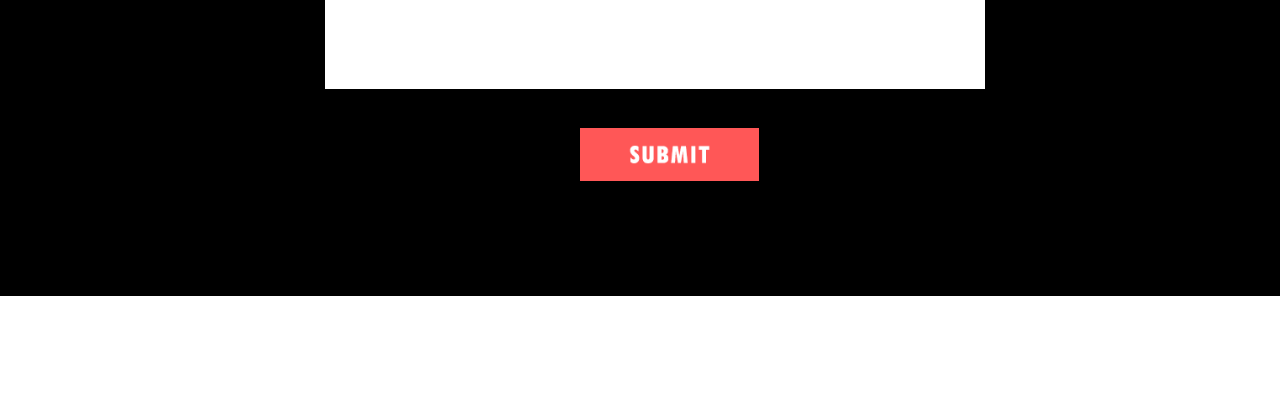
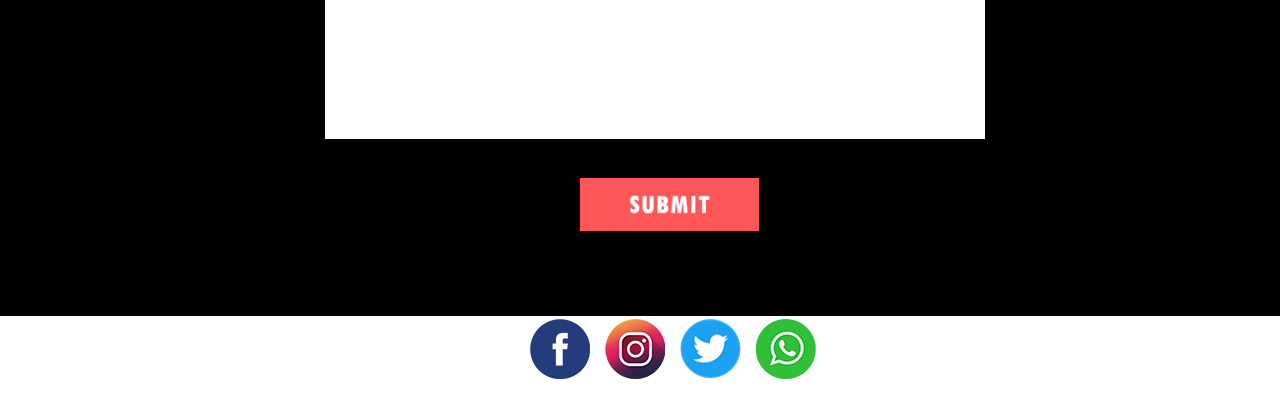
Before and after one commit to SY-Techtorium/L5IS-DAM-Assessment, a plain HTML site: page index.html in a window 1280 px wide. Shown: the part 2250-2668 px from the top of the page. Drawn offline with Linux system fonts and the light colour scheme.

Commit message:
Sprint #4

```diff
--- a/index.html
+++ b/index.html
@@ -96,7 +96,7 @@ body {
 
 form {
     position: relative;
-    top: -900px;
+    top: -870px;
     left: 325px;
 }
 
@@ -135,6 +135,14 @@ input[type=text] {
     left: 290px;
 }
 
+#feedback {
+    position: relative;
+    overflow: hidden;
+    padding-top: 50px;
+    margin-top: -30px;
+    margin-bottom: -810px;
+}
+
 #message {
    width: 50%;
    padding: 10px 10px;
@@ -155,15 +163,44 @@ input[type=text] {
     left: 255px;
 }
 
+.Fb {
+    position: relative;
+    top: 9px;
+    left: 530px;
+}
+
+.In {
+    position: relative;
+    top: 9px;
+    left: 541px;
+}
+
+.Tw {
+    position: relative;
+    top: 11px;
+    left: 545px;
+}
+
+.Wa {
+    position: relative;
+    top: 9px;
+    left: 549px;
+}
+
+footer {
+    background-color:white;
+    width: 100%;
+    height: 90px;
+    overflow: hidden;
+}
+
 </style>
 
 <body>
     <header>
-
         <img src="Headerbox.png" class="headerbox" width="1920px" height="135px">
         <img src="Logo.png" class="logo" width="8.5%" height="8.5%">
         <img src="Title.png" class="title" width="8.5%" height="8.5%">
-
     </header>
 
     <div id="cover">
@@ -211,6 +248,12 @@ input[type=text] {
         </form>
     </div>
 
+    <footer>
+        <a href="https://www.facebook.com/" class="Fb" target="_blank"><img src="Fb.png" width="60px" height="60px"></a>
+        <a href="https://www.instagram.com/" class="In" target="_blank"><img src="In.png" width="60px" height="60px"></a>
+        <a href="https://www.twitter.com/" class="Tw" target="_blank"><img src="Tw.png" width="75px" height="70px"></a>
+        <a href="https://www.whatsapp.com/" class="Wa" target="_blank"><img src="Wa.png" width="60px" height="60px"></a>
+    </footer>
 </body>
 
 </html>
```
